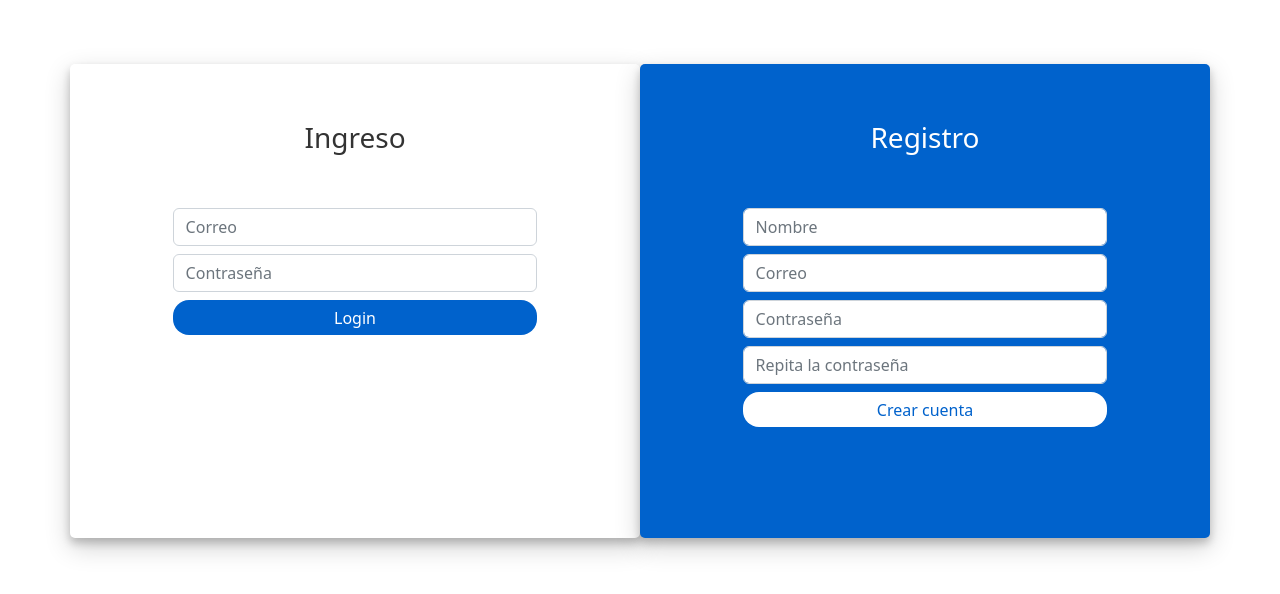
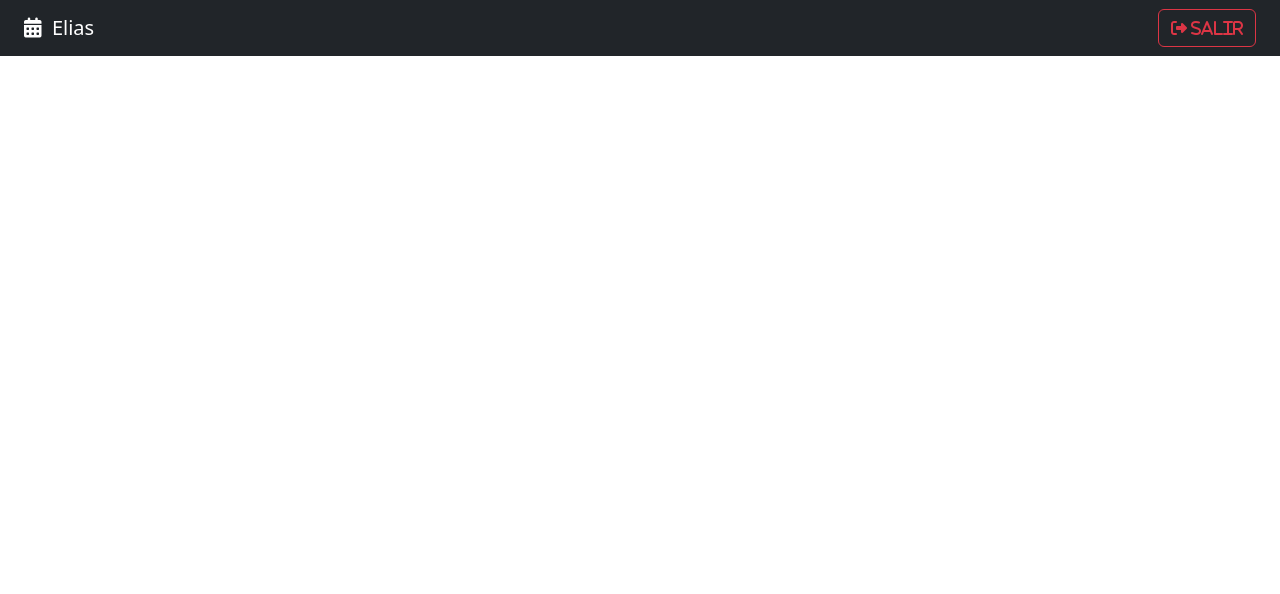
Before and after one commit to SeguraElias/agenda-eventos, a React (Vite) app in the folder agenda-eventos/: page /auth/Login in a window 1280 px wide. Shown: the top 594 px of the page. Built offline with nearby package versions, Linux system fonts and the light colour scheme.

Commit message:
added navbar styles

```diff
--- a/agenda-eventos/src/calendar/components/NavBar.jsx
+++ b/agenda-eventos/src/calendar/components/NavBar.jsx
@@ -1,7 +1,18 @@
 export const NavBar = () => {
     return (
-        <div>
-            Soy el Navbar!
+        <div className="navbar navbar-dark bg-dark mb-4 px-4">
+            <span className="navbar-brand">
+                <i className="fa-solid fa-calendar-days"></i>
+                &nbsp;
+                Elias
+            </span>
+
+            <button className="btn btn-outline-danger">
+                <i className="fa-solid fa-right-from-bracket">
+                &nbsp;
+                <span>Salir</span>
+                </i>
+            </button>
         </div>
     )
 }
--- a/agenda-eventos/src/router/AppRouter.jsx
+++ b/agenda-eventos/src/router/AppRouter.jsx
@@ -9,7 +9,7 @@ export const AppRouter = () => {
         <Routes>
             {
                 ( authStatus === 'not-authenticated')
-                ? <Route path='/auth/*' element={ <LoginPage/> }/>
+                ? <Route path='/auth/*' element={ <CalendarPage/> }/>
                 : <Route path='*' element={ <CalendarPage/> } />
             }
 
```
